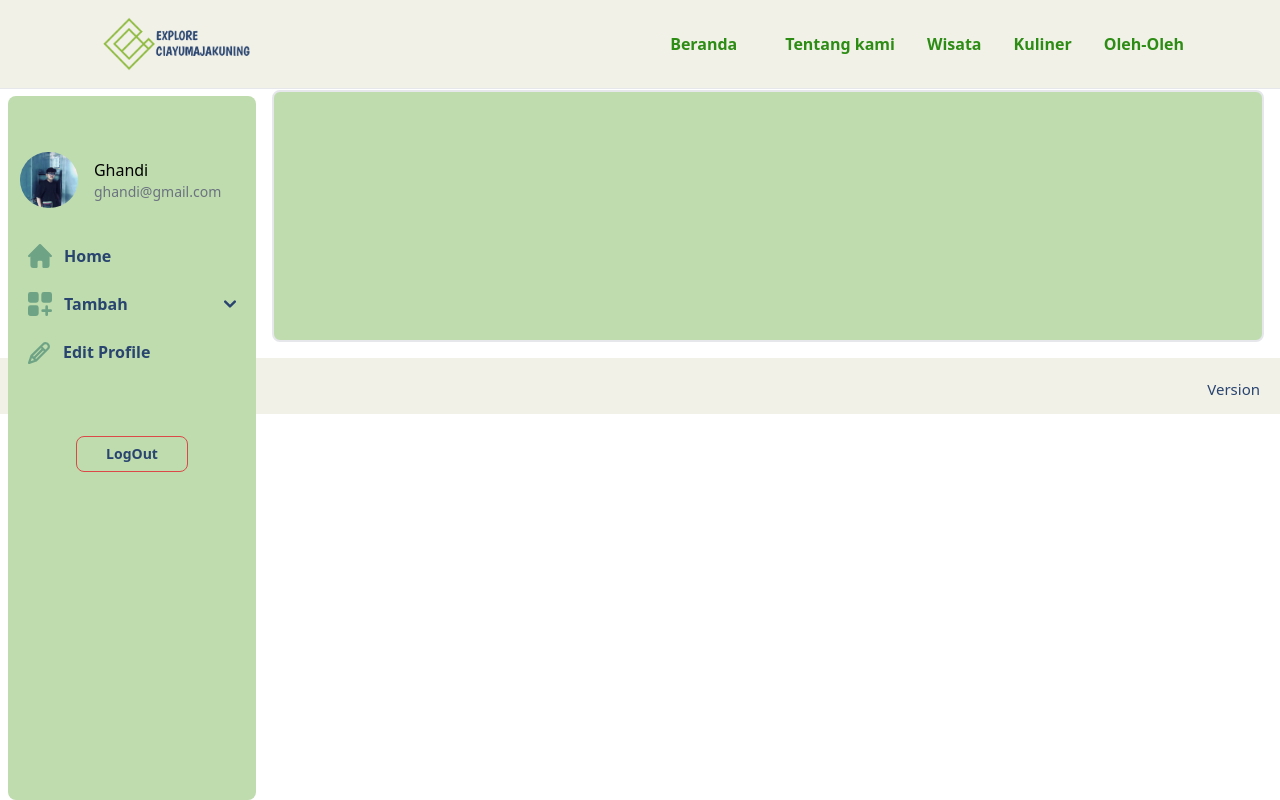
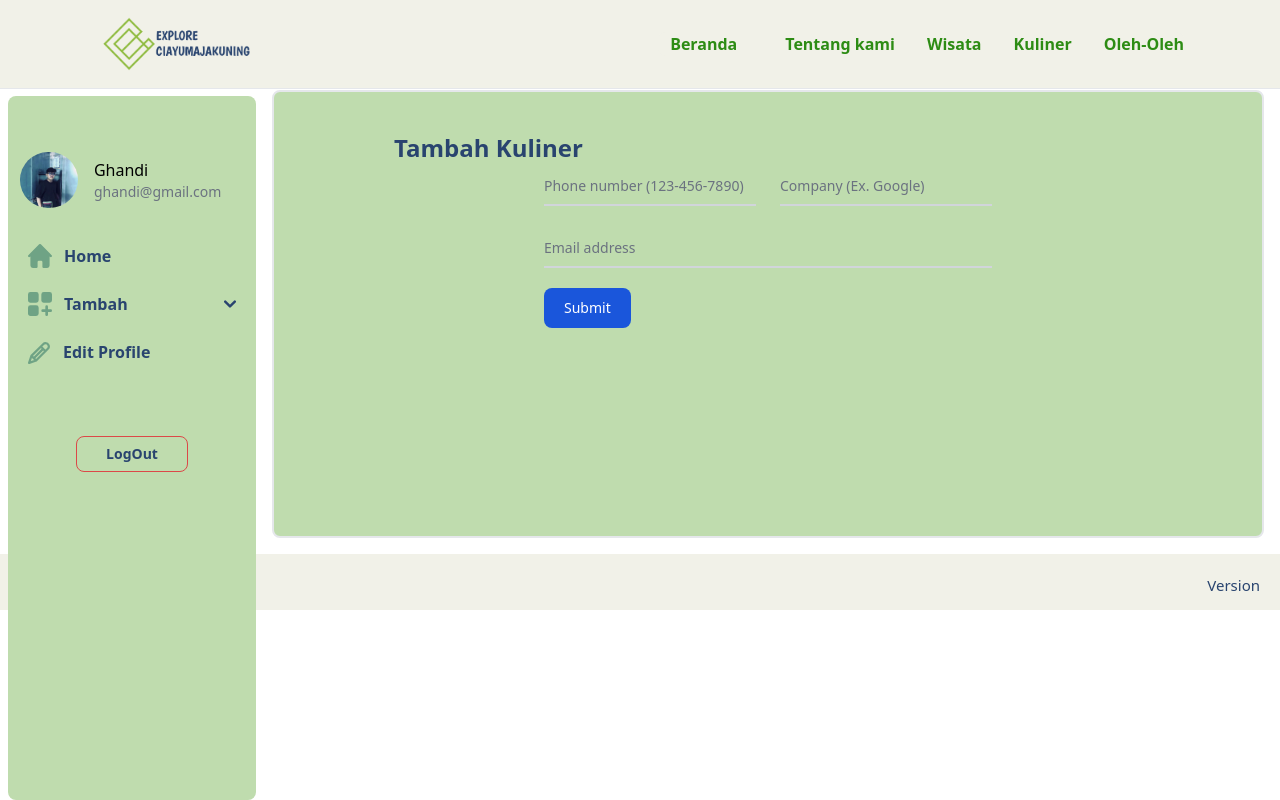
Before and after one commit to MfarisRf/Wisata, a React (Vite) app in the folder Client/Wisata/: page /TambahKuliner in a window 1280 px wide. Built offline with nearby package versions, Linux system fonts and the light colour scheme; a web font is replaced by a local one.

Commit message:
Update TambahKuliner.jsx

```diff
--- a/Client/Wisata/src/page/Admin/TambahKuliner.jsx
+++ b/Client/Wisata/src/page/Admin/TambahKuliner.jsx
@@ -92,6 +92,30 @@ const TambahKuliner = () => {
 
 <div className="p-4 sm:ml-64 pt-atas h-auto w-auto">
    <div className="p-52q border-2 border-gray-200 rounded-lg dark:border-gray-700 bg-[#BFDCAE] pt-10 px-20 pb-52">
+      <div className='flex ml-10'>
+         <p className='font-bold text-2xl mr text-[#29446F]'>Tambah Kuliner</p>
+      </div>
+
+
+
+<form className="max-w-md mx-auto">
+  <div className="grid md:grid-cols-2 md:gap-6">
+    <div className="relative z-0 w-full mb-5 group">
+        <input type="tel" pattern="[0-9]{3}-[0-9]{3}-[0-9]{4}" name="floating_phone" id="floating_phone" className="block py-2.5 px-0 w-full text-sm text-gray-900 bg-transparent border-0 border-b-2 border-gray-300 appearance-none dark:text-white dark:border-gray-600 dark:focus:border-blue-500 focus:outline-none focus:ring-0 focus:border-blue-600 peer" placeholder=" " required />
+        <label htmlFor="floating_phone" className="peer-focus:font-medium absolute text-sm text-gray-500 dark:text-gray-400 duration-300 transform -translate-y-6 scale-75 top-3 -z-10 origin-[0] peer-focus:start-0 rtl:peer-focus:translate-x-1/4 peer-focus:text-blue-600 peer-focus:dark:text-blue-500 peer-placeholder-shown:scale-100 peer-placeholder-shown:translate-y-0 peer-focus:scale-75 peer-focus:-translate-y-6">Phone number (123-456-7890)</label>
+    </div>
+    <div className="relative z-0 w-full mb-5 group">
+        <input type="text" name="floating_company" id="floating_company" className="block py-2.5 px-0 w-full text-sm text-gray-900 bg-transparent border-0 border-b-2 border-gray-300 appearance-none dark:text-white dark:border-gray-600 dark:focus:border-blue-500 focus:outline-none focus:ring-0 focus:border-blue-600 peer" placeholder=" " required />
+        <label htmlFor="floating_company" className="peer-focus:font-medium absolute text-sm text-gray-500 dark:text-gray-400 duration-300 transform -translate-y-6 scale-75 top-3 -z-10 origin-[0] peer-focus:start-0 rtl:peer-focus:translate-x-1/4 peer-focus:text-blue-600 peer-focus:dark:text-blue-500 peer-placeholder-shown:scale-100 peer-placeholder-shown:translate-y-0 peer-focus:scale-75 peer-focus:-translate-y-6">Company (Ex. Google)</label>
+    </div>
+  </div>
+  <div className="relative z-0 w-full mb-5 group">
+      <input type="email" name="floating_email" id="floating_email" className="block py-2.5 px-0 w-full text-sm text-gray-900 bg-transparent border-0 border-b-2 border-gray-300 appearance-none dark:text-white dark:border-gray-600 dark:focus:border-blue-500 focus:outline-none focus:ring-0 focus:border-blue-600 peer" placeholder=" " required />
+      <label htmlFor="floating_email" className="peer-focus:font-medium absolute text-sm text-gray-500 dark:text-gray-400 duration-300 transform -translate-y-6 scale-75 top-3 -z-10 origin-[0] peer-focus:start-0 rtl:peer-focus:translate-x-1/4 rtl:peer-focus:left-auto peer-focus:text-blue-600 peer-focus:dark:text-blue-500 peer-placeholder-shown:scale-100 peer-placeholder-shown:translate-y-0 peer-focus:scale-75 peer-focus:-translate-y-6">Email address</label>
+  </div>
+  <button type="submit" className="text-white bg-blue-700 hover:bg-blue-800 focus:ring-4 focus:outline-none focus:ring-blue-300 font-medium rounded-lg text-sm w-full sm:w-auto px-5 py-2.5 text-center dark:bg-blue-600 dark:hover:bg-blue-700 dark:focus:ring-blue-800">Submit</button>
+</form>
+
 
    </div>
    </div>
```
